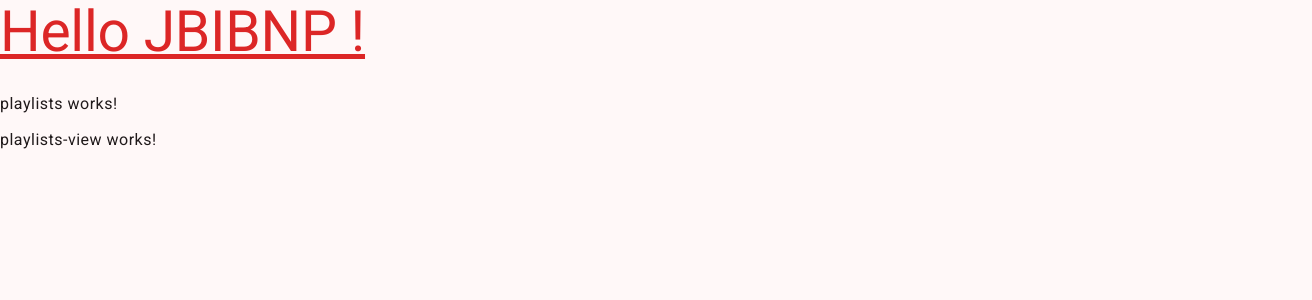
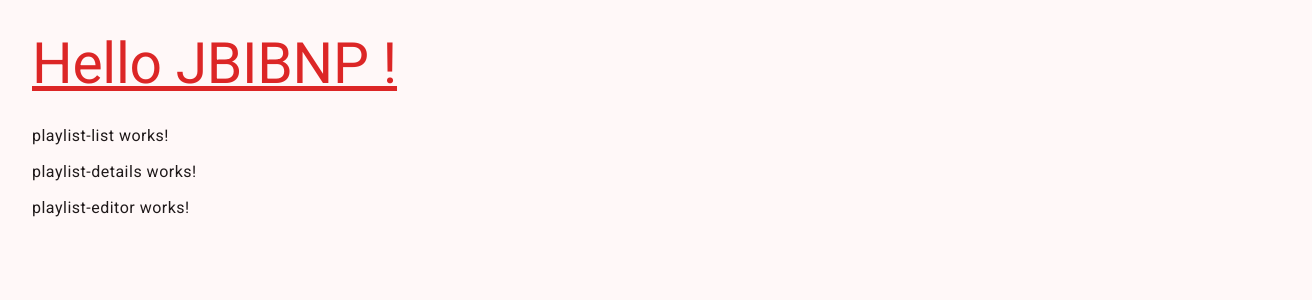
Before and after one commit to ev45ive/jbi-bnp-angular, an Angular app: page /playlists in a window 1280 px wide. Shown: the top 300 px of the page, 1312 px wide, since content can reach past the window. Built offline with nearby package versions, Linux system fonts and the light colour scheme.

Commit message:
Emmet + Tailwind

```diff
--- a/src/app/playlists/containers/playlists-view/playlists-view.component.html
+++ b/src/app/playlists/containers/playlists-view/playlists-view.component.html
@@ -1 +1,4 @@
 <p>playlists-view works!</p>
+
+
+Playlists
--- a/src/app/playlists/playlists.component.html
+++ b/src/app/playlists/playlists.component.html
@@ -1,4 +1,22 @@
-<p>playlists works!</p>
+
+<!-- Emmet - google for cheatsheet! -->
+
+<!-- .grid>.grid-cols-2>div*2  -> Ctrl+Space then enter -->
+
+<!-- < type and enter -->
 
 
-<router-outlet/>
+<div class="grid">
+    <div class="grid-cols-2">
+        <div>
+            <app-playlist-list/>
+        </div>
+        <div>
+            <app-playlist-details/>
+            <app-playlist-editor/>
+        </div>
+    </div>
+</div>
+
+<!-- Emmet Builtin -->
+<!-- div#someid.pancakes>ul.list>li.item*3>{$ item}+button.text-red-500{select}^^div{banana} -->
--- a/src/styles.scss
+++ b/src/styles.scss
@@ -8,3 +8,7 @@ body { margin: 0; font-family: Roboto, "Helvetica Neue", sans-serif; }
 // @import "tailwindcss/base";
 // @import "tailwindcss/components";
 // @import "tailwindcss/utilities";
+
+.container{
+    margin: 2rem;
+}
```
